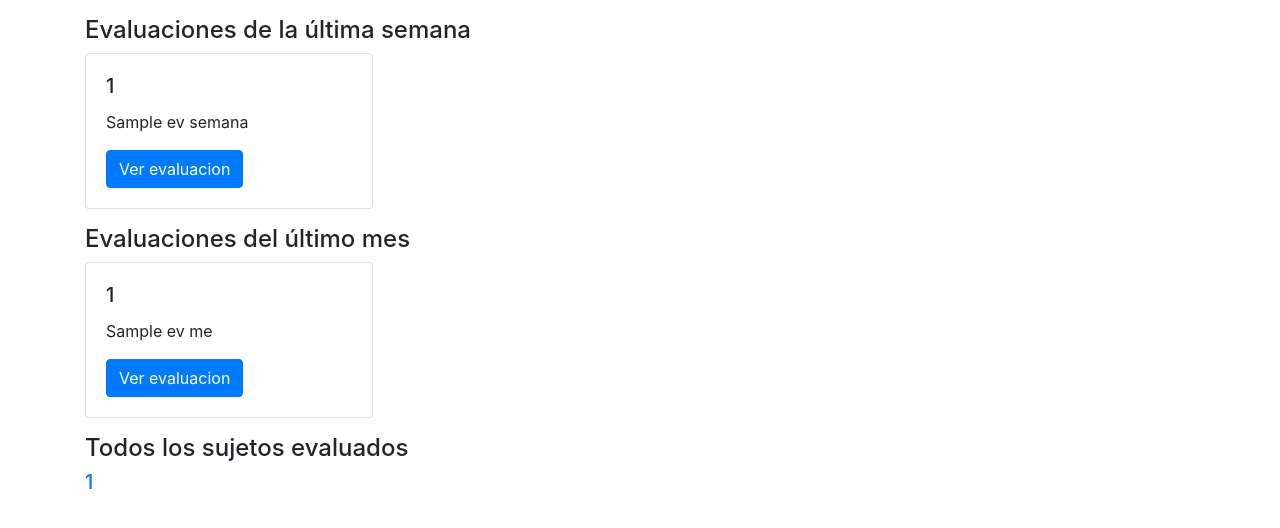
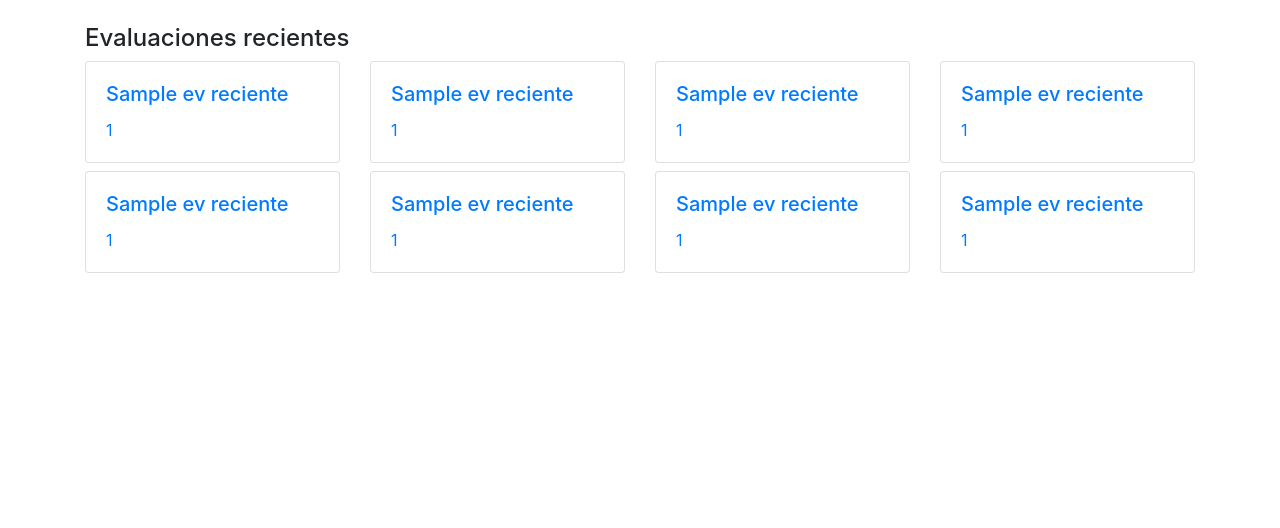
Before and after one commit to sanchezd90/informes, a Flask app: template templates/index.html in a window 1280 px wide. Shown: the part 56-584 px from the top of the page. Run offline with Flask 2, Linux system fonts and the light colour scheme; the template is opened without the code that fills it: most values are stand-ins (such as "Sample title", 1, 10 or a date in 2020); parts of the project's set-up code (start-up, migrations or seed data) failed here and were passed over; some libraries are stand-ins or nearby versions.

Commit message:
Bug fix: acceso a sujetos y evaluaciones
Arreglé fallas en el acceso a evaluaciones de sujetos con más de una evaluación.

```diff
--- a/instanciador.py
+++ b/instanciador.py
@@ -16,8 +16,8 @@ class Sujeto(object):
         self.sexo=sexo
         self.escolaridad=escolaridad
         self.pmanual=pmanual
-        self.informes = []
-        self.evaluaciones = []
+        self.informes = {}
+        self.evaluaciones = {}
 
 class Evaluacion():
     def __init__(self,dni,fechaEv,pruebas,datosPersonales):
@@ -65,7 +65,7 @@ for x in diccionarioEvaluaciones:
         pmanual=diccionarioEvaluaciones[x]['DatosPersonales']["pref_manual"]
         obrasocial=diccionarioEvaluaciones[x]['DatosPersonales']["obra_social"]
         consentimiento=diccionarioEvaluaciones[x]['DatosPersonales']["consent"]
-        sujetos[x]=Sujeto(dni,nombre,apellido,edad,fechaNac,sexo,escolaridad,pmanual,obrasocial,consentimiento)
+        sujetos[x[0:x.find("-")]]=Sujeto(dni,nombre,apellido,edad,fechaNac,sexo,escolaridad,pmanual,obrasocial,consentimiento)
     else:
         for k,v in sujetos.items():
             if diccionarioEvaluaciones[x]['DatosPersonales']["DNI"] != v.DNI:
@@ -84,7 +84,7 @@ for x in diccionarioEvaluaciones:
                 pmanual=diccionarioEvaluaciones[x]['DatosPersonales']["pref_manual"]
                 obrasocial=diccionarioEvaluaciones[x]['DatosPersonales']["obra_social"]
                 consentimiento=diccionarioEvaluaciones[x]['DatosPersonales']["consent"]
-                sujetos[x]=Sujeto(dni,nombre,apellido,edad,fechaNac,sexo,escolaridad,pmanual,obrasocial,consentimiento)
+                sujetos[x[0:x.find("-")]]=Sujeto(dni,nombre,apellido,edad,fechaNac,sexo,escolaridad,pmanual,obrasocial,consentimiento)
                 break
 
 evaluaciones = {}
@@ -116,7 +116,7 @@ for x in diccionarioInformes:
 for x in sujetos:
     for y in informes:
         if sujetos[x].DNI == informes[y].dni:
-            sujetos[x].informes.append(informes[y])
+            sujetos[x].informes.update({y:informes[y]})
     for z in evaluaciones:
         if sujetos[x].DNI == evaluaciones[z].dni:
-            sujetos[x].evaluaciones.append(evaluaciones[z])
+            sujetos[x].evaluaciones.update({z:evaluaciones[z]})
--- a/main.py
+++ b/main.py
@@ -14,38 +14,29 @@ class Pagina():
              referencia= (sujetos[x].apellido+", "+sujetos[x].nombre,sujetos[x].DNI)
              listaSujetos.append(referencia)
         return sorted(listaSujetos)
-    def evaluacionesSemana():
-        evaluacionesSemana = []
+    def evaluacionesRecientes():
+        evaluacionesRecientes = []
         for x in evaluaciones:
-            if (datetime.now() - evaluaciones[x].fechaEv).days <= 7:
-                nombreCompleto= evaluaciones[x].datosPersonales["apellido"]+", "+evaluaciones[x].datosPersonales["nombre"]
-                fecha = evaluaciones[x].fechaEv.strftime("%x")
-                evaluacionesSemana.append((nombreCompleto,fecha,x))
-        return evaluacionesSemana
-    def evaluacionesMes():
-        evaluacionesMes = []
-        for x in evaluaciones:
-            if (datetime.now() - evaluaciones[x].fechaEv).days <=30:
-                nombreCompleto= evaluaciones[x].datosPersonales["apellido"]+", "+evaluaciones[x].datosPersonales["nombre"]
-                fecha = evaluaciones[x].fechaEv.strftime("%x")
-                evaluacionesMes.append((nombreCompleto,fecha,x))
-        return evaluacionesMes
+            nombreCompleto= evaluaciones[x].datosPersonales["apellido"]+", "+evaluaciones[x].datosPersonales["nombre"]
+            fecha = evaluaciones[x].fechaEv.strftime("%x")
+            evaluacionesRecientes.append((fecha,nombreCompleto,x))
+        return sorted(evaluacionesRecientes,reverse=True)
 
 class PaginaSujeto():
     def __init__(self,sujeto):
         self.sujeto = sujeto
     def mostrarAbstractEvaluaciones(self):
         abstractEvaluaciones=[]
-        for i,x in enumerate(self.sujeto.evaluaciones):
-            stringFecha = self.sujeto.evaluaciones[i].fechaEv.strftime("%d")+"/"+self.sujeto.evaluaciones[i].fechaEv.strftime("%m")+"/"+self.sujeto.evaluaciones[i].fechaEv.strftime("%y")
+        for x in self.sujeto.evaluaciones:
+            stringFecha = self.sujeto.evaluaciones[x].fechaEv.strftime("%d")+"/"+self.sujeto.evaluaciones[x].fechaEv.strftime("%m")+"/"+self.sujeto.evaluaciones[x].fechaEv.strftime("%y")
             if len(self.sujeto.informes) > 0:
-                for j,y in enumerate(self.sujeto.informes):
-                        if self.sujeto.evaluaciones[i].fechaEv == self.sujeto.informes[j].fechaEv:
-                            abstractEvaluaciones.append((stringFecha,self.sujeto.informes[j].conclusion))
+                for y in self.sujeto.informes:
+                        if self.sujeto.evaluaciones[y].fechaEv == self.sujeto.informes[y].fechaEv:
+                            abstractEvaluaciones.append((stringFecha,self.sujeto.informes[y].conclusion,x))
                         else:
-                            abstractEvaluaciones.append((stringFecha,"No hay datos de informe disponibles"))
+                            abstractEvaluaciones.append((stringFecha,"No hay datos de informe disponibles",x))
             else:
-                abstractEvaluaciones.append((stringFecha,"No hay datos de informe disponibles"))
+                abstractEvaluaciones.append((stringFecha,"No hay datos de informe disponibles",x))
         return (sorted(abstractEvaluaciones, reverse=True))
 
 class PaginaEvaluaciones(PaginaSujeto):
@@ -62,20 +53,20 @@ class PaginaEvaluaciones(PaginaSujeto):
 #home para desplegar nombres de los sujetos evaluados
 @app.route("/")
 def home_www():
-    return render_template("index.html", titulo=titulo, sujetos=Pagina.todosSujetos(), evSemana=Pagina.evaluacionesSemana(), evMes=Pagina.evaluacionesMes())
+    return render_template("index.html", titulo=titulo, sujetos=Pagina.todosSujetos(), evRecientes=Pagina.evaluacionesRecientes())
 
 @app.route("/sujetos/<string:dni>")
 def sujeto_www(dni):
     for x in sujetos:
-        if sujetos[x].DNI == dni:
+        if x == dni:
             pagina=PaginaSujeto(sujetos[x])
-            return render_template("sujeto.html", titulo=titulo, datos=pagina.sujeto, abstractEvaluaciones=pagina.mostrarAbstractEvaluaciones(), codigo=x)
+            return render_template("sujeto.html", titulo=titulo, datos=pagina.sujeto, abstractEvaluaciones=pagina.mostrarAbstractEvaluaciones())
 
 @app.route("/evaluaciones/<string:codigo>")
 def evaluacion_www(codigo):
     for x in evaluaciones:
         if x == codigo:
-            pagina=PaginaEvaluaciones(sujetos[x],evaluaciones[x])
+            pagina=PaginaEvaluaciones(sujetos[x[0:x.find("-")]],evaluaciones[x])
             return render_template("evaluacion.html", titulo=titulo, datosSujeto=pagina.sujeto, datosEvaluacion=pagina.evaluacion, pruebas=pagina.pruebasAdmin())
 
 app.run(host="localhost", port=8080, debug=True)
--- a/templates/evaluacion.html
+++ b/templates/evaluacion.html
@@ -11,6 +11,7 @@
         <h5 ><strong>Preferencia Manual:</strong> {{"Derecha" if datosSujeto.pmanual == "1" else "Izquierda"}}</h5>
         <h5 ><strong>Fecha de evaluación:</strong> {{datosEvaluacion.fechaEv.strftime("%x")}}</h5>
     </div>
+    <div class="container mt-4"><a class="btn btn-primary" href="/sujetos/{{datosSujeto.DNI}}" role="button">Ver evaluaciones del sujeto</a></div>
     <div class="accordion container mt-5" id="accordionExample">
         <h4>Pruebas administradas</h4>
         {% for x in pruebas%}
@@ -37,7 +38,6 @@
         </div>
         {% endfor %}
       </div>
-    <div class="container mt-4"><a class="btn btn-primary" href="/sujetos/{{datosSujeto.DNI}}" role="button">Ver evaluaciones del sujeto</a></div>
     <div class="container mt-4"><a class="btn btn-primary" href="/" role="button">Volver a inicio</a></div>
 </section>
 {% endblock content%}
--- a/templates/index.html
+++ b/templates/index.html
@@ -1,39 +1,34 @@
 {% extends "base.html" %}
 {% block content%}
-<section class="container mt-3">
-    <h4>Evaluaciones de la última semana</h4>
-    <div>
-        {%for x in evSemana%}
-        <div class="card" style="width: 18rem;">
+<div class="container mt-4">
+  <h4>Evaluaciones recientes</h4>
+  <div class="row mt-2">
+    {% for x in range(4) %}
+    <div class="col-sm-3">
+      <a href="/evaluaciones/{{evRecientes[x][2]}}">
+      <div class="card">
         <div class="card-body">
-              <h5 class="card-title">{{x[0]}}</h5>
-              <p class="card-text">{{x[1]}}</p>
-              <a href="/evaluaciones/{{x[2]}}" class="btn btn-primary">Ver evaluacion</a>
+          <h5 class="card-title">{{evRecientes[x][1]}}</h5>
+          <p class="card-text">{{evRecientes[x][0]}}</p>
         </div>
+      </div>
+      </a>
     </div>
     {% endfor %}
   </div>
-</section>
-<section class="container mt-3">
-    <h4>Evaluaciones del último mes</h4>
-    <div>
-        {%for x in evMes%}
-        <div class="card" style="width: 18rem;">
+  <div class="row mt-2">
+    {% for x in range(4,8) %}
+    <div class="col-sm-3">
+      <a href="/evaluaciones/{{evRecientes[x][2]}}">
+      <div class="card">
         <div class="card-body">
-              <h5 class="card-title">{{x[0]}}</h5>
-              <p class="card-text">{{x[1]}}</p>
-              <a href="/evaluaciones/{{x[2]}}" class="btn btn-primary">Ver evaluacion</a>
+          <h5 class="card-title">{{evRecientes[x][1]}}</h5>
+          <p class="card-text">{{evRecientes[x][0]}}</p>
         </div>
+      </div>
+      </a>
     </div>
     {% endfor %}
   </div>
-</section>
-<section class="container mt-3">
-    <h4>Todos los sujetos evaluados</h4>
-    <div>
-        {%for x in sujetos%}
-            <h5><a href="/sujetos/{{x[1]}}">{{x[0]}}</a></h5>
-        {% endfor %}
 </div>
-</section>
 {% endblock content%}
--- a/templates/sujeto.html
+++ b/templates/sujeto.html
@@ -27,7 +27,7 @@
             <div id="collapseOne" class="collapse show" aria-labelledby="headingOne" data-parent="#accordionExample">
             <div class="card-body">
                 <p>{{x[1]}}</p>
-                <h5><a href="/evaluaciones/{{codigo}}">Ver datos evaluación</a></h5>
+                <h5><a href="/evaluaciones/{{x[2]}}">Ver datos evaluación</a></h5>
             </div>
             </div>
         </div>
```
Lines whose indentation alone changed are shown as unchanged.
